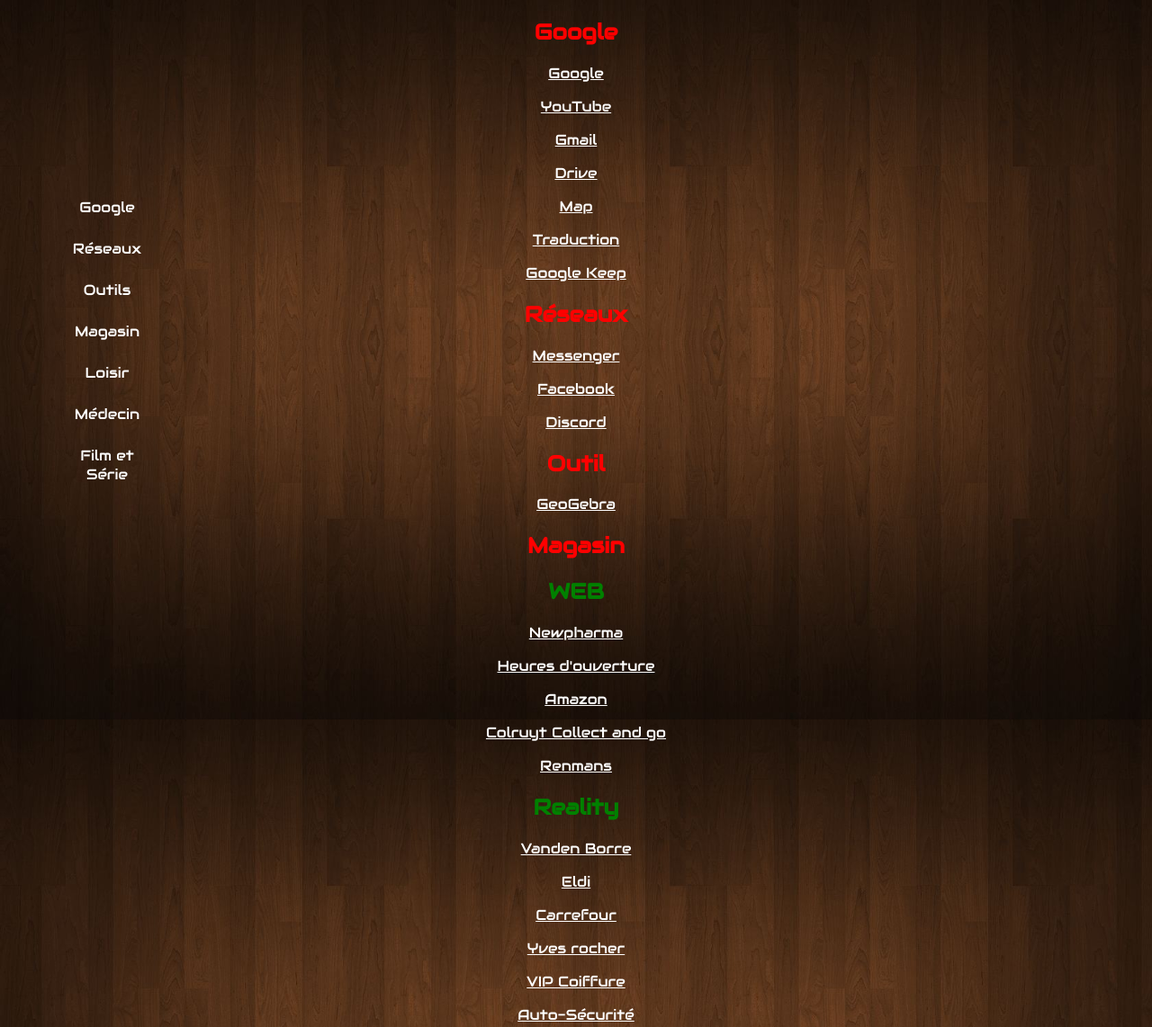
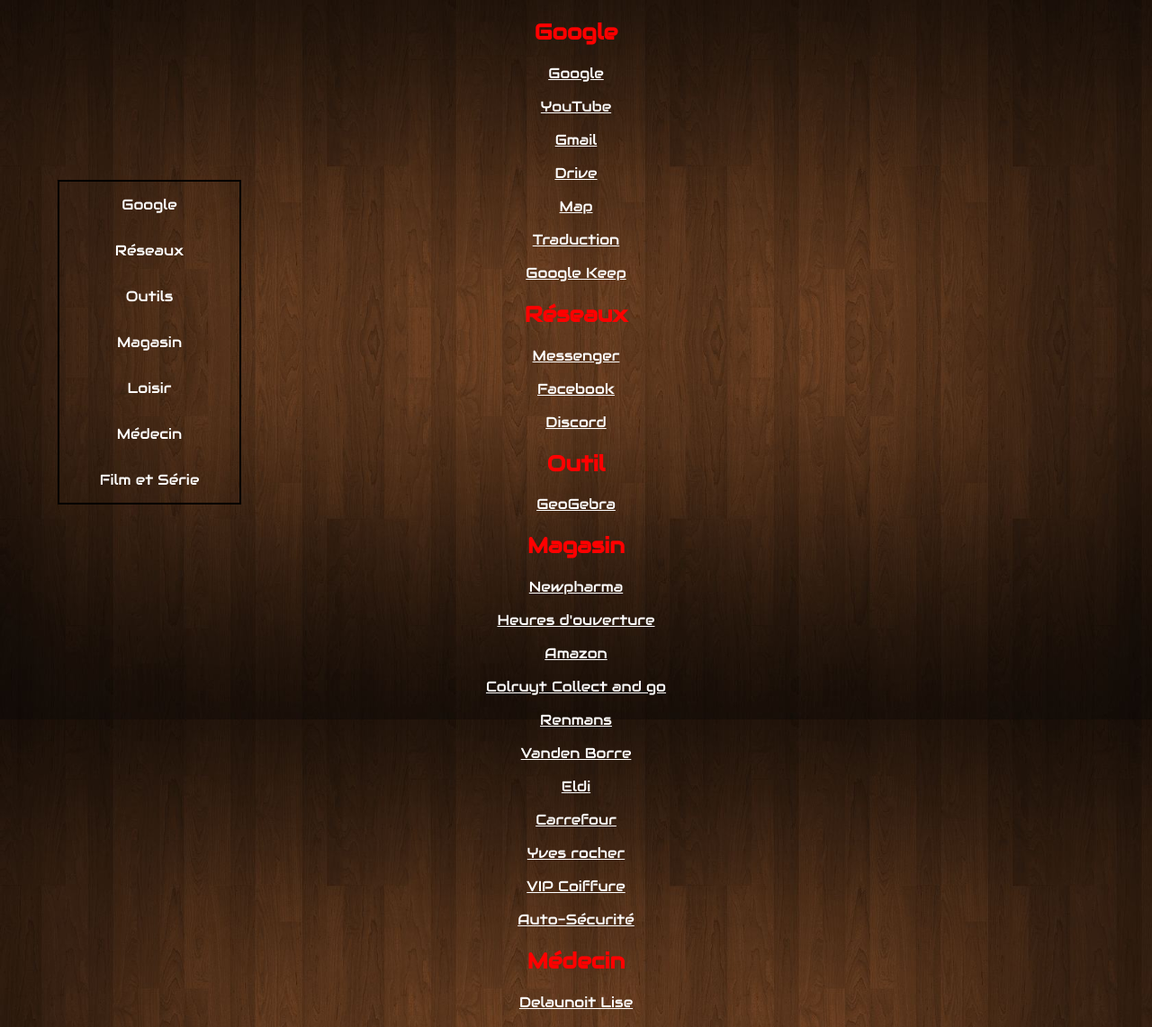
Before and after one commit to vandijstadt/Favorite, a PHP site: page / in a window 1280 px wide. Shown: the top 1142 px of the page at 90% size. Run offline with PHP 8.4, Linux system fonts and the light colour scheme.

Commit message:
Add files via upload

```diff
--- a/index.html
+++ b/index.html
@@ -11,22 +11,11 @@
 	<body>
 		<header>
 			<ol>
-				<li><a href="index.html">Google</a></li>
+				<li id="top"><a href="index.html">Google</a></li>
 				<li><a href="#Réseaux">Réseaux</a></li>
 				<li><a href="#Outil">Outils</a></li>
-				<li>
-					<a href="#Magasin">Magasin</a>
-					<ol>
-						<li><a href="#WEB">WEB</a></li>
-						<li><a href="#Reality">Reality</a></li>
-					</ol>
-				</li>
-				<li>
-					<a href="#Loisir">Loisir</a>
-					<ol>
-						<li><a href="#Minecraft">Minecraft</a></li>
-					</ol>
-				</li>
+				<li><a href="#Magasin">Magasin</a></li>
+				<li><a href="#Loisir">Loisir</a></li>
 				<li><a href="#Medecin">Médecin</a></li>
 				<li><a href="#FilmSerie">Film et Série</a></li>
 			</ol>
@@ -48,7 +37,6 @@
 			<h1 id="Outil">Outil</h1>
 			<p><a href="https://www.geogebra.org/" alt="GeoGebra" target="_blank">GeoGebra</a></p>
 			<h1 id="Magasin">Magasin</h1>
-			<h2 id="WEB">WEB</h2>
 			<p><a href="http://www.newpharma.be" alt="Newpharma" target="_blank">Newpharma</a></p>
 			<p><a href="http://www.heures.be" alt="Heures d'ouverture" target="_blank">Heures
 					d'ouverture</a></p>
@@ -56,7 +44,6 @@
 			<p><a href="https://colruyt.collectandgo.be/cogo/fr/home" alt="Amazon"
 					target="_blank">Colruyt Collect and go</a></p>
 			<p><a href="https://www.renmans.be/fr/shop" alt="Amazon" target="_blank">Renmans</a></p>
-			<h2 id="Reality">Reality</h2>
 			<p><a href="http://www.vandenborre.be" alt="Vanden Borre" target="_blank">Vanden Borre</a></p>
 			<p><a href="http://www.eldi.be" alt="Eldi" target="_blank">Eldi</a></p>
 			<p><a href="http://www.carrefour.eu" alt="Carrefour" target="_blank">Carrefour</a></p>
--- a/style.css
+++ b/style.css
@@ -12,7 +12,6 @@
 		color: red;
 	}
 	p a{
-		width: 500px;
 		color: white;
 	}
 	h1{
@@ -23,6 +22,8 @@
 	}
 	/* Menu */
 	header{
+		border: 2px solid black;
+		width: 200px;
 		position: fixed;
 		text-align: center;
 		top: 25%;
@@ -32,44 +33,49 @@
 		margin: 0;
 		padding: 0;
 		list-style-type: none;
-		width: 100px;
 	}
 	header li {
-		float:left;
-		margin:auto;
-		padding-top: 15px;
+		float: left;
+		margin: auto;
 	}
 	header li a {
-		display:block;
-		width:100px;
-		color:white;
-		text-decoration:none;
-		padding:5px;
+		display: block;
+		width: 170px;
+		color: white;
+		text-decoration: none;
+		padding: 15px;
 	}
+	header ol li:hover a {
+		color: black;
+		background-color: white;
+	}
+	#top{
+		padding-top: 0;
+	}
+	/* Sous-menu */
+	/*
 	header ol li ol {
-		display:none;
+		display: none;
 	}
 	header ol li:hover ol {
-		display:block;
-	}
-	header ol li:hover a {
-		color:black;
-		background-color: white;
-		border-radius: 10px;
+		display: block;
+		position: absolute;
+		left: 115%;
 	}
 	header ol li:hover ol a {
-		display:block;
+		display: block;
 		background-color: gray;
 		border-radius: 10px;
 	}
 	header li:hover ol li {
-		float:none;
+		float: none;
 	}
 	header li a:hover {
-		color:black;
+		color: black;
 		background-color: white;
 		border-radius: 10px;
 	}
+	*/
 }
 
 @media screen and (max-width: 1000px) {
```
